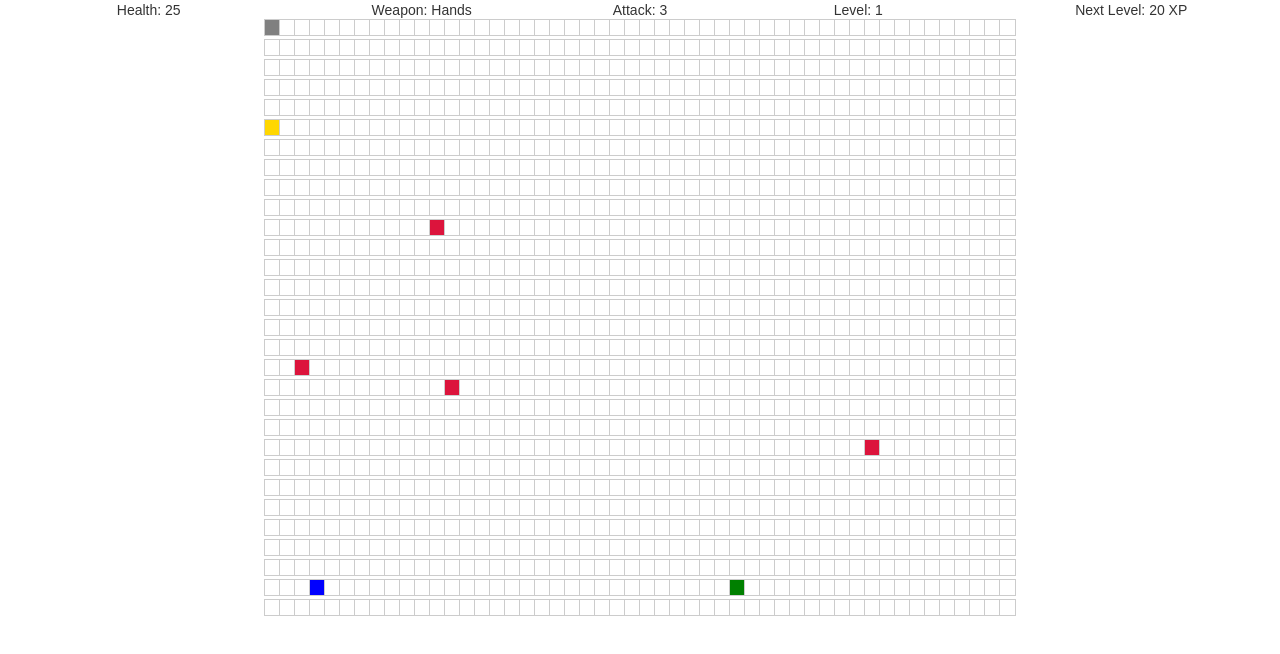
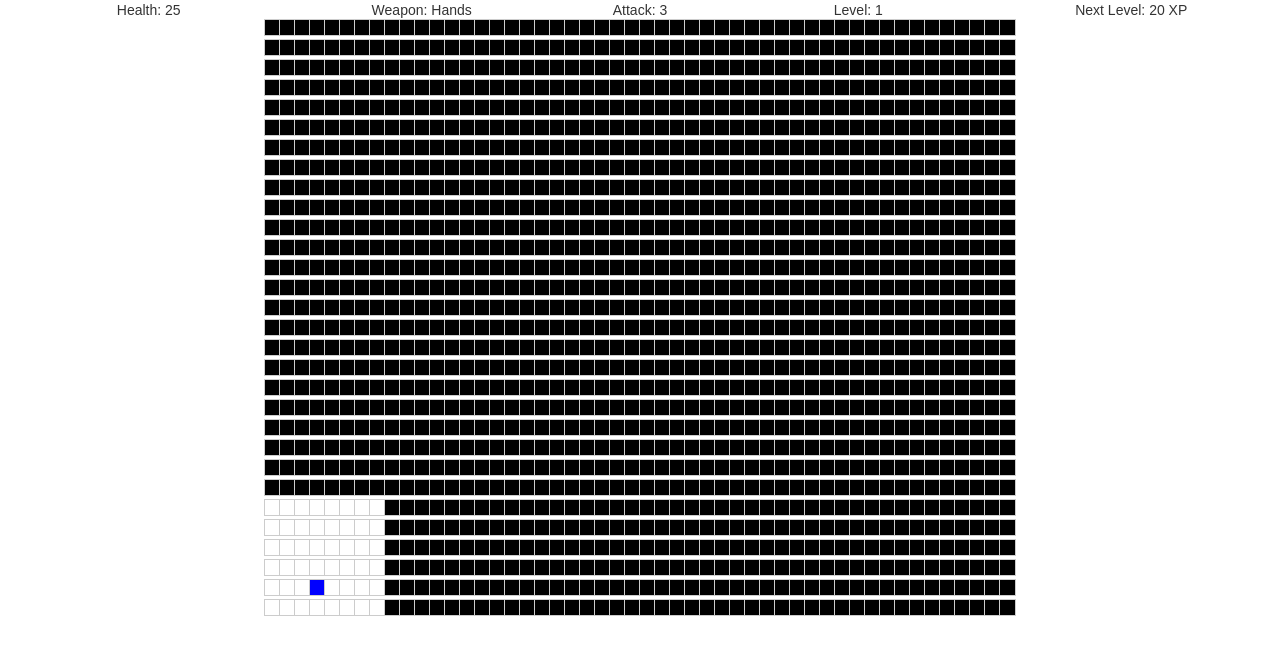
Before and after one commit to neliason/fcc-react-redux-dungeon-crawler, a React (Create React App) app: page / in a window 1280 px wide. Shown: the top 654 px of the page. Built offline with nearby package versions, Linux system fonts and the light colour scheme.

Commit message:
blackout squares outside of visibility range

```diff
--- a/src/App.css
+++ b/src/App.css
@@ -33,3 +33,7 @@
 .block-value-4 {
   background-color: gray;
 }
+
+.blackout {
+  background-color: black;
+}
--- a/src/containers/App.js
+++ b/src/containers/App.js
@@ -4,6 +4,8 @@ import { connect } from 'react-redux';
 import * as DungeonActionCreators from '../actions/dungeon'
 import '../App.css';
 import StatsPanel from '../components/StatsPanel'
+
+const SIGHT_RANGE = 4;
 
 class App extends Component {
 
@@ -48,7 +50,17 @@ class App extends Component {
               <div key={rowIndex} className="map-row">
                 {row.map((block, colIndex) => {
                   return(
-                    <span className={`block block-value-${block}`} key={colIndex} />
+                    <span>
+                      {
+                        (rowIndex < this.props.playerCoordinates.row - SIGHT_RANGE
+                          || rowIndex > this.props.playerCoordinates.row + SIGHT_RANGE
+                          || colIndex > this.props.playerCoordinates.col + SIGHT_RANGE
+                          || colIndex < this.props.playerCoordinates.col - SIGHT_RANGE
+                        )
+                          ? <span className={`block blackout block-value-${block}`} key={colIndex} />
+                          : <span className={`block block-value-${block}`} key={colIndex} />
+                      }
+                    </span>
                   );
                 })}
               </div>
@@ -68,7 +80,8 @@ const mapStateToProps = (state) => {
     playerAttack: state.playerAttack,
     playerXPToNextLevel: state.playerXPToNextLevel,
     currentDungeon: state.currentDungeon,
-    playerLevel: state.playerLevel
+    playerLevel: state.playerLevel,
+    playerCoordinates: state.playerCoordinates
   }
 };
 
--- a/src/reducers/dungeon.js
+++ b/src/reducers/dungeon.js
@@ -65,6 +65,7 @@ function randomPlaceBlock(map, blockType) {
 }
 
 const initialMapAndPlayerCoordinates = generateInitialMapAndPlayerCoordinates();
+
 const initialState = {
   map: initialMapAndPlayerCoordinates[0],
   playerHealth: 25,
```
